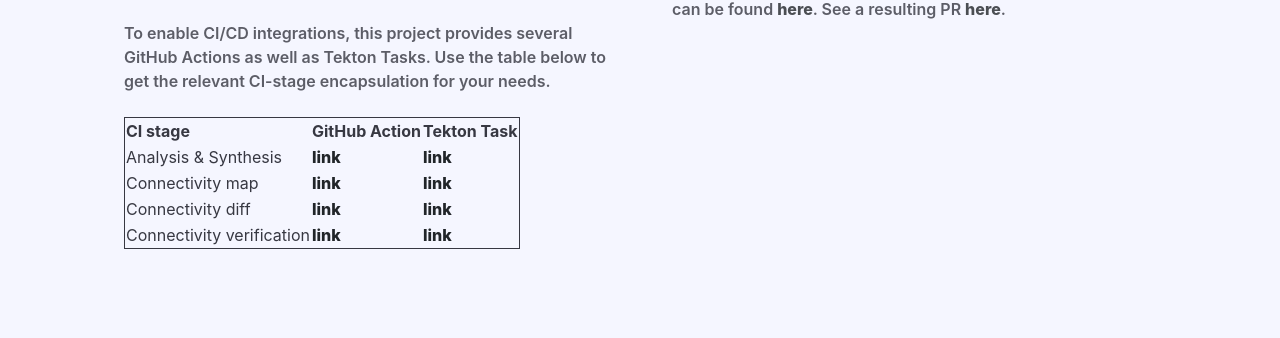
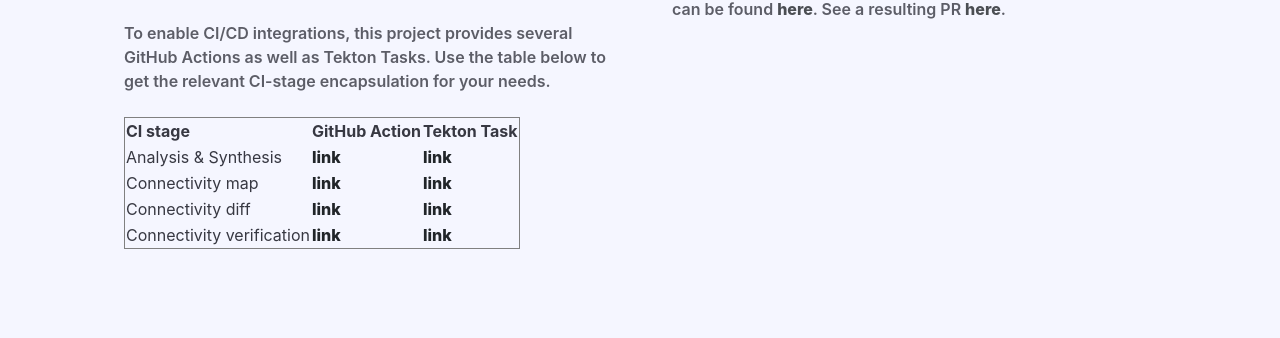
Before and after one commit to tkwsniva/np-guard, a Jekyll site: the page built from ci-integration.html, in a window 1280 px wide. Shown: the part 1219-1557 px from the top of the page. Built offline with Jekyll 4.4.1, drawn with Linux system fonts in a browser that asks for light colours; nearby versions of some CDN libraries; some web fonts are replaced; comment, search, counter and statistics services are not loaded.

Commit message:
Update ci-integration-content.html

```diff
--- a/_includes/ci-integration-content.html
+++ b/_includes/ci-integration-content.html
@@ -9,7 +9,7 @@
 
 <p>To enable CI/CD integrations, this project provides several GitHub Actions as well as Tekton Tasks. Use the table below to get the relevant CI-stage encapsulation for your needs.</p>
 
-<table style="border: 1px solid; border-collapse: collapse; padding: 5px;">
+<table style="border: 1px solid gray; border-collapse: collapse; padding: 5px;">
 <tr>
 <td>
 <b>CI stage</b>
```
